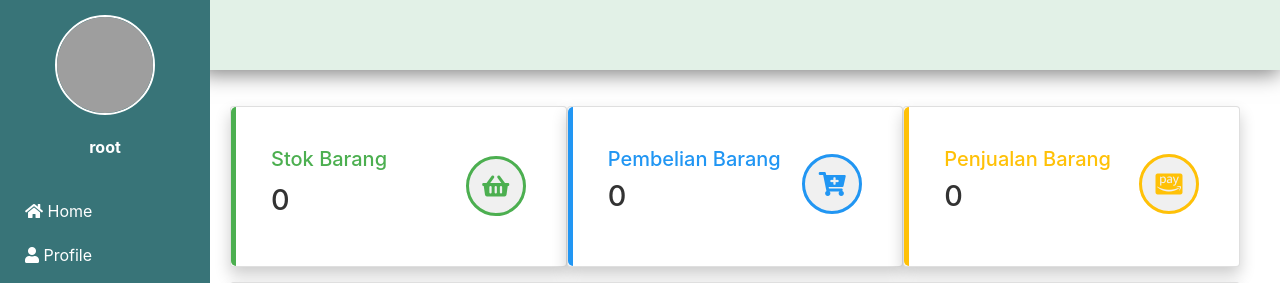
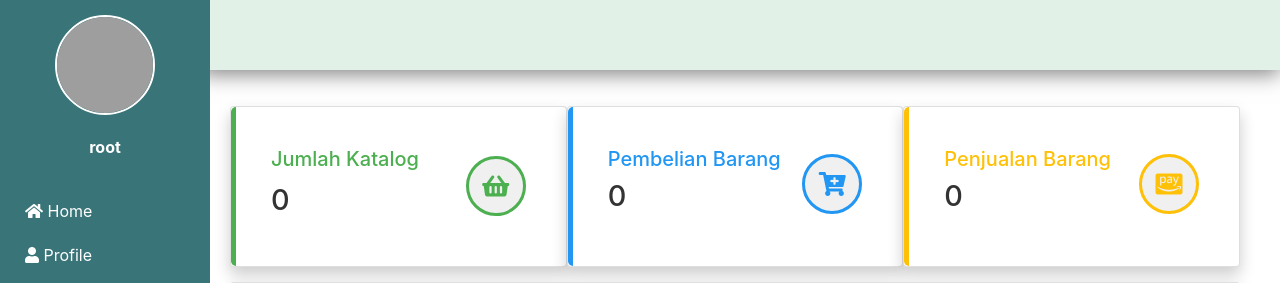
Before and after one commit to tianatanael/SEM3_UTS_WEBMOB, a PHP site: page / in a window 1280 px wide. Shown: the top 283 px of the page. Run offline with PHP 8.4, Linux system fonts and the light colour scheme; the visitor is signed in with stand-in values (Sample User, id 1); data that the repository does not hold is empty; some libraries are stand-ins or nearby versions; grey boxes are pictures that could not be loaded.

Commit message:
Mengganti title jmlhbrg di index, mengganti route css di barang supaya terhubung

```diff
--- a/index.php
+++ b/index.php
@@ -81,7 +81,7 @@
                         <div class="card-body">
                             <div class="d-flex justify-content-between align-items-center">
                                 <div>
-                                    <h5 class="card-title">Stok Barang</h5>
+                                    <h5 class="card-title">Jumlah Katalog</h5>
                                     <h4><p><?php echo "$jmlhbrg";?></p></h4>
                             </div>
                             <div class="card-icon-wrapper">
--- a/stok_barang.php
+++ b/stok_barang.php
@@ -41,7 +41,7 @@
 }
 ?>
 
-<link rel="stylesheet" href="/Lat_HRD/CSS/barang.css">
+<link rel="stylesheet" href="/JAYA_GUDANG/CSS/barang.css">
 <!-- Bootstrap 5 source -->
 <link href="https://cdn.jsdelivr.net/npm/bootstrap@5.3.3/dist/css/bootstrap.min.css" rel="stylesheet">
 <script src="https://cdn.jsdelivr.net/npm/bootstrap@5.3.3/dist/js/bootstrap.bundle.min.js"></script>
```
